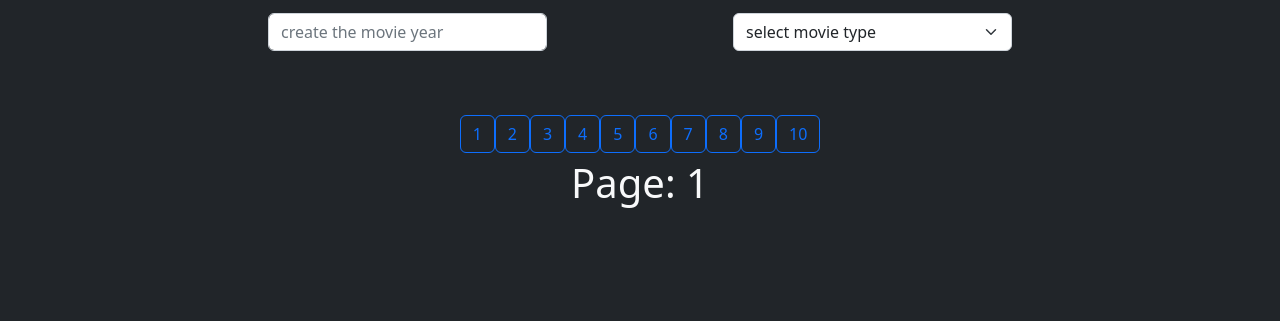
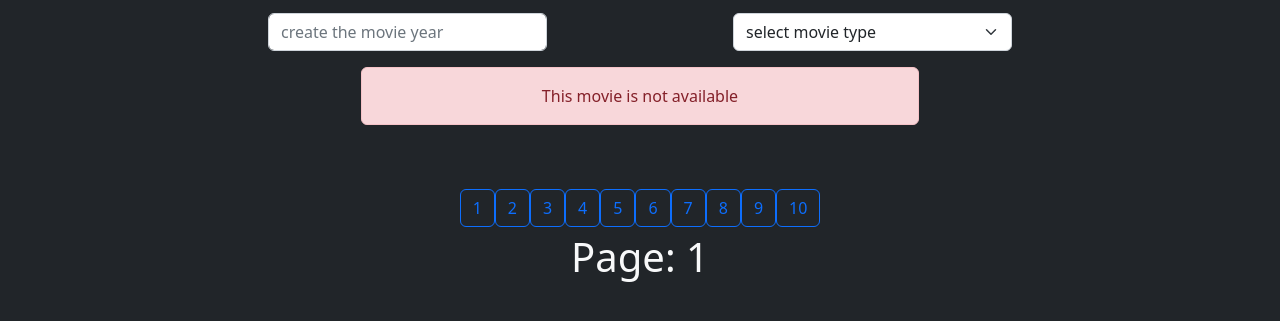
Before and after one commit to Asadbekdevuz/Movie, a plain HTML site: page index.html in a window 1280 px wide. Shown: the part 143-464 px from the top of the page. Drawn offline with Linux system fonts and the light colour scheme; no server answers.

Commit message:
fixed error

```diff
--- a/js/script.js
+++ b/js/script.js
@@ -60,6 +60,13 @@ function render (arr) {
   console.log(wrapperList);
   elMovieList.appendChild(wrapperList);
 }
+function errorm(err) {
+  elMovieList.innerHTML = "";
+
+  elMovieList.innerHTML = `
+  <li class="alert alert-danger w-50 text-center mx-auto ">${err}</li>
+  `;
+}
 
 
 const fetchingMovies = async (name = "batman", page = 1,type = "movie", year ) => {
@@ -68,12 +75,13 @@ const fetchingMovies = async (name = "batman", page = 1,type = "movie", year ) =
     let data = await respons.json()
     console.log(data.Search);
     render(data.Search);
-  }catch(e) {
-    console.log(e.message);
+  }catch(error) {
+    errorm("This movie is not available")
   }
   finally{
     spinnerAdd()
   }
+
 }
 
 fetchingMovies()
```
Also changed, not shown: index.html (+1 -1 lines).
